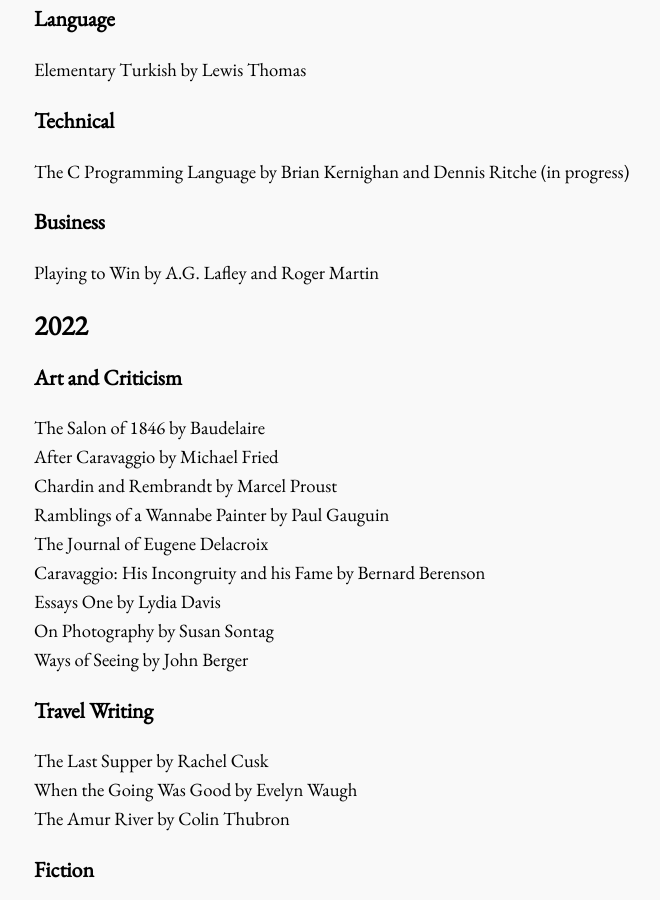
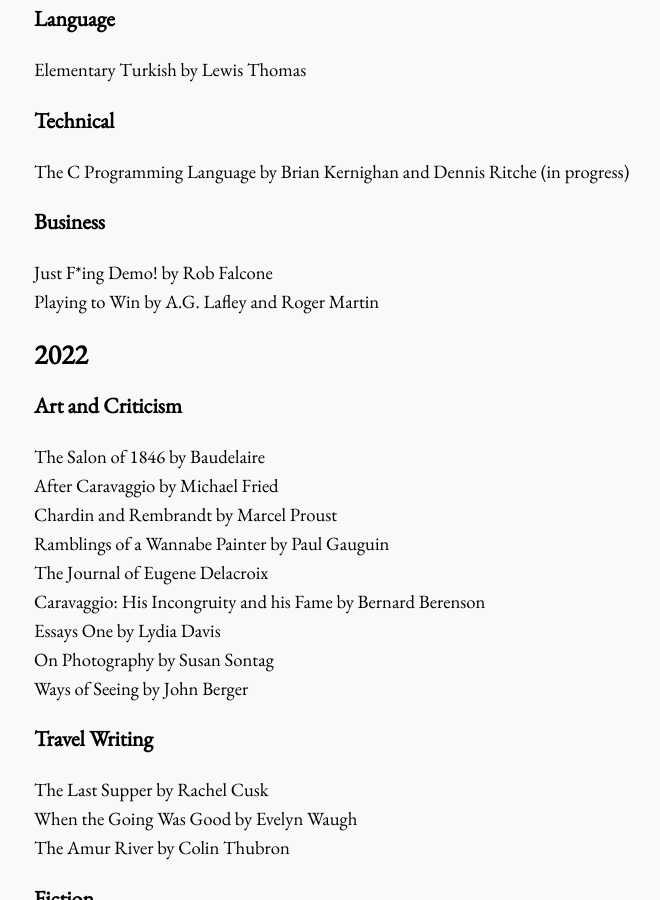
Before and after one commit to bora-uyumazturk/bora-uyumazturk.github.io, a Jekyll site: the page built from reading.html, in a window 1280 px wide and 900 px high, scrolled down 813 px. Shown: the whole window, without its empty margins (138-798 px from the left). Built offline with Jekyll 4.4.1, drawn with Linux system fonts in a browser that asks for light colours.

Commit message:
Update reading.html

```diff
--- a/reading.html
+++ b/reading.html
@@ -43,6 +43,7 @@ title: Reading
 
   <h3>Business</h3>
 
+  Just F*ing Demo! by Rob Falcone <br>
   Playing to Win by A.G. Lafley and Roger Martin
 
   <h2>2022</h2>
```
